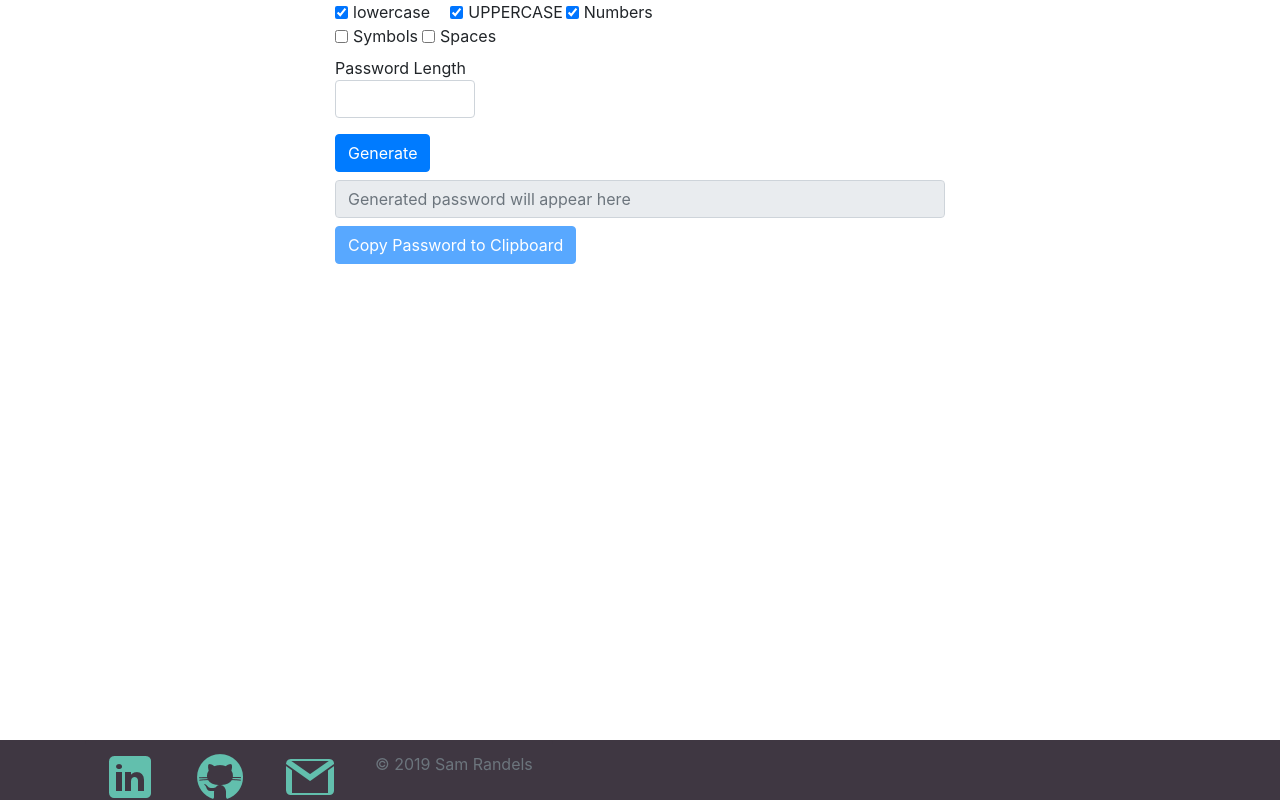
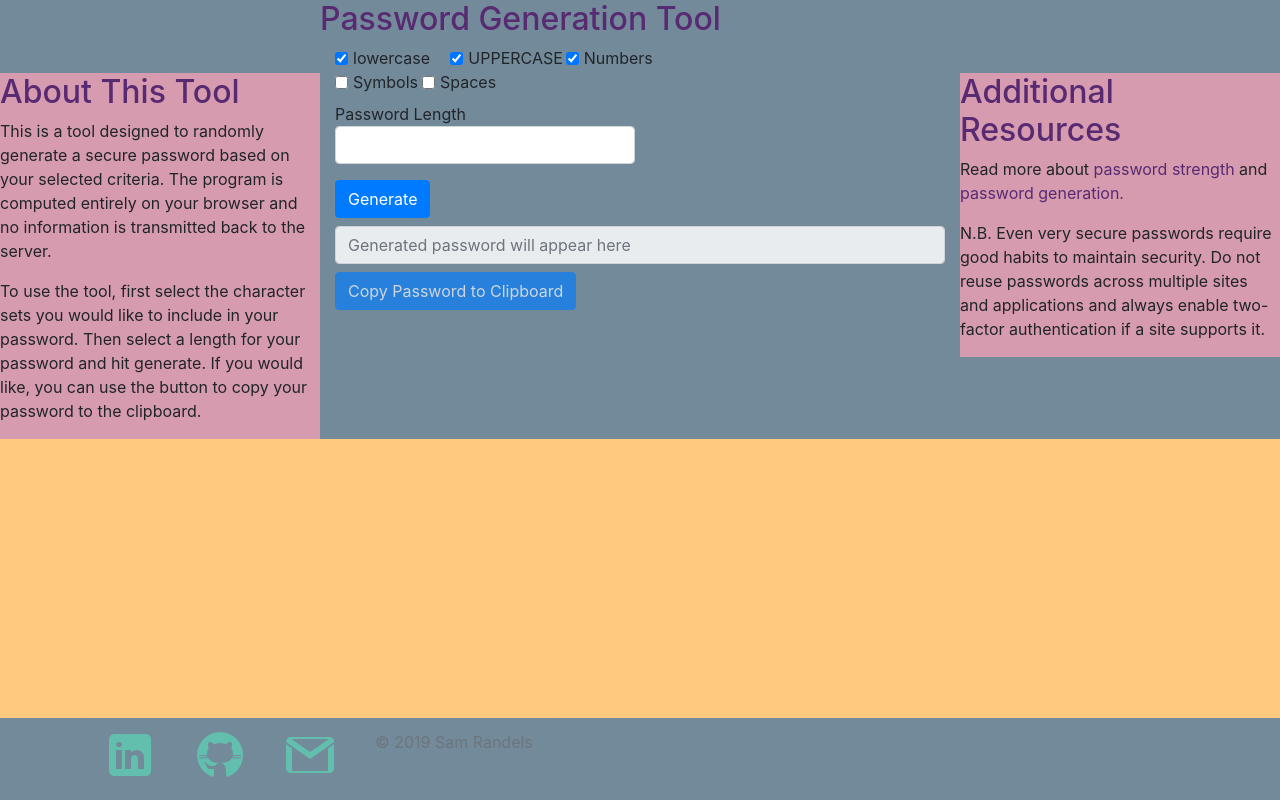
Before and after one commit to magiama9/password-generator, a plain HTML site: page index.html in a window 1280 px wide. Drawn offline with nearby package versions, Linux system fonts and the light colour scheme; a web font is replaced by a local one.

Commit message:
Add and style informational content on page.

```diff
--- a/assets/styles/styles.css
+++ b/assets/styles/styles.css
@@ -2,12 +2,34 @@
 
 /* Sets default fonts for the page */
 html {
-
   font-size: 16px;
-  font-family: 'PT Sans', sans-serif;
+  font-family: "PT Sans", sans-serif;
   line-height: 24px;
-
+  background: #ffca80;
+}
+body {
+  background: #738a9b;
 }
 li.footerlink {
-  background-color: #3f3742;
+  background-color: #738a9b;
 }
+
+footer.fixed-bottom {
+  background-color: #738a9b;
+  max-height: 100px;
+}
+
+div.row.left-column, div.row.right-column {
+  background-color: #d69bae;
+  margin-top: 25%;
+}
+
+h1.form-header {
+  color: #582a72;
+  font-size: 32px;
+}
+
+div.row p a {
+  text-decoration: none;
+  color: #582a72;
+}
--- a/index.html
+++ b/index.html
@@ -30,9 +30,28 @@
   <body>
     <div class="container-fluid form-content">
       <div class="row">
-        <div class="col-12 col-lg-3"></div>
+        <div class="col-12 col-lg-3">
+          <div class="row left-column">
+            <h1 class="form-header">About This Tool</h1>
+            <p>
+              This is a tool designed to randomly generate a secure password
+              based on your selected criteria. The program is computed entirely
+              on your browser and no information is transmitted back to the
+              server.
+            </p>
+            <p>
+              To use the tool, first select the character sets you would like to
+              include in your password. Then select a length for your password
+              and hit generate. If you would like, you can use the button to
+              copy your password to the clipboard.
+            </p>
+          </div>
+        </div>
 
         <div class="col-12 col-lg-6">
+          <div class="row">
+            <h1 class="form-header">Password Generation Tool</h1>
+          </div>
           <form onsubmit="makePasswordEvent(event)">
             <div class="form-row">
               <div class="form-check form-check-inline col-12 col-lg-2">
@@ -101,9 +120,7 @@
                 </div>
               </div>
             </div>
-            <div class="row my-2">
-              <div class="col-12 col-lg-6">
-                <div class="form-row">
+            <div class="form-row my-2">
               <div class="col-12 col-lg-6">
                 <label for="validationDefault05">Password Length</label>
                 <input
@@ -112,8 +129,6 @@
                   id="validationDefault05"
                   required
                 />
-                  </div>
-                </div>
               </div>
             </div>
             <button type="submit" class="btn btn-primary my-2">Generate</button>
@@ -142,29 +157,50 @@
             Copy Password to Clipboard
           </button>
         </div>
-        <div class="col-12 col-lg-3"></div>
+        <div class="col-12 col-lg-3">
+          <div class="row right-column">
+            <h1 class="form-header">Additional Resources</h1>
+            <p>
+              Read more about
+              <a
+                href="https://en.wikipedia.org/wiki/Password_strength"
+                target="_blank"
+                >password strength</a
+              >
+              and
+              <a
+                href="https://en.wikipedia.org/wiki/Random_password_generator"
+                target="_blank"
+                >password generation.</a
+              >
+            </p>
+            <p>
+              N.B. Even very secure passwords require good habits to maintain
+              security. Do not reuse passwords across multiple sites and
+              applications and always enable two-factor authentication if a site
+              supports it.
+            </p>
           </div>
         </div>
-    <footer
-      class="footer fixed-bottom pb-4"
-      style="background-color: #3f3742; max-height: 60px;"
-    >
+      </div>
+    </div>
+    <footer class="footer fixed-bottom">
       <div class="container">
         <ul class="list-group list-group-horizontal mb-2">
           <li class="list-group-item border-0 footerlink">
-            <a href="https://www.linkedin.com/in/sam-randels/"
+            <a href="https://www.linkedin.com/in/sam-randels/" target="_blank"
               ><img src="assets/images/linkedin-50px-blue.png"
             /></a>
           </li>
 
           <li class="list-group-item border-0 footerlink">
-            <a href="https://www.github.com/magiama9"
+            <a href="https://www.github.com/magiama9" target="_blank"
               ><img src="assets/images/github-50px-blue.png"
             /></a>
           </li>
 
           <li class="list-group-item border-0 footerlink">
-            <a href="mailto:samrandels+portfolio@gmail.com"
+            <a href="mailto:samrandels+portfolio@gmail.com" target="_blank"
               ><img src="assets/images/email-50px-blue.png"
             /></a>
           </li>
```
Lines whose indentation alone changed are shown as unchanged.
